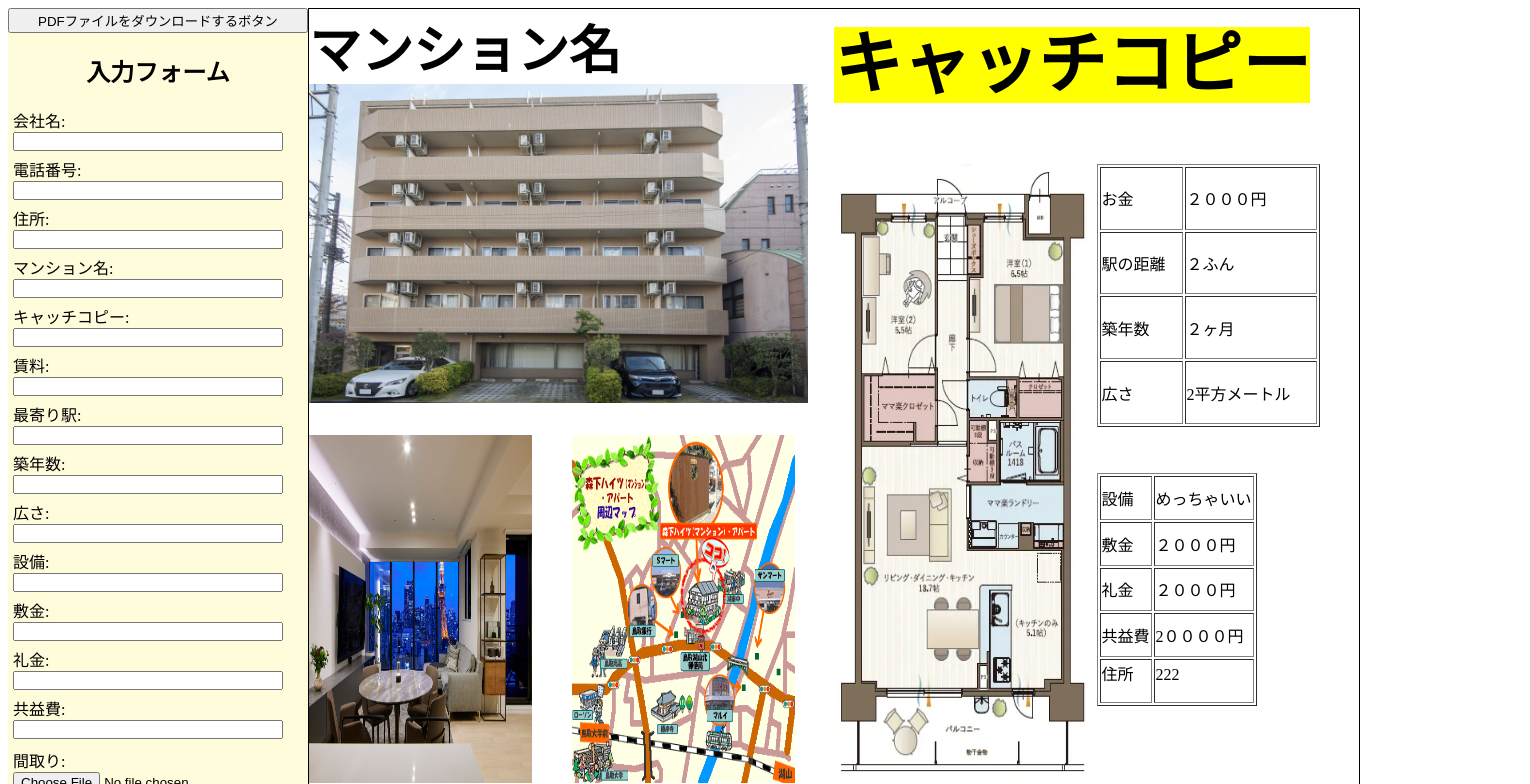
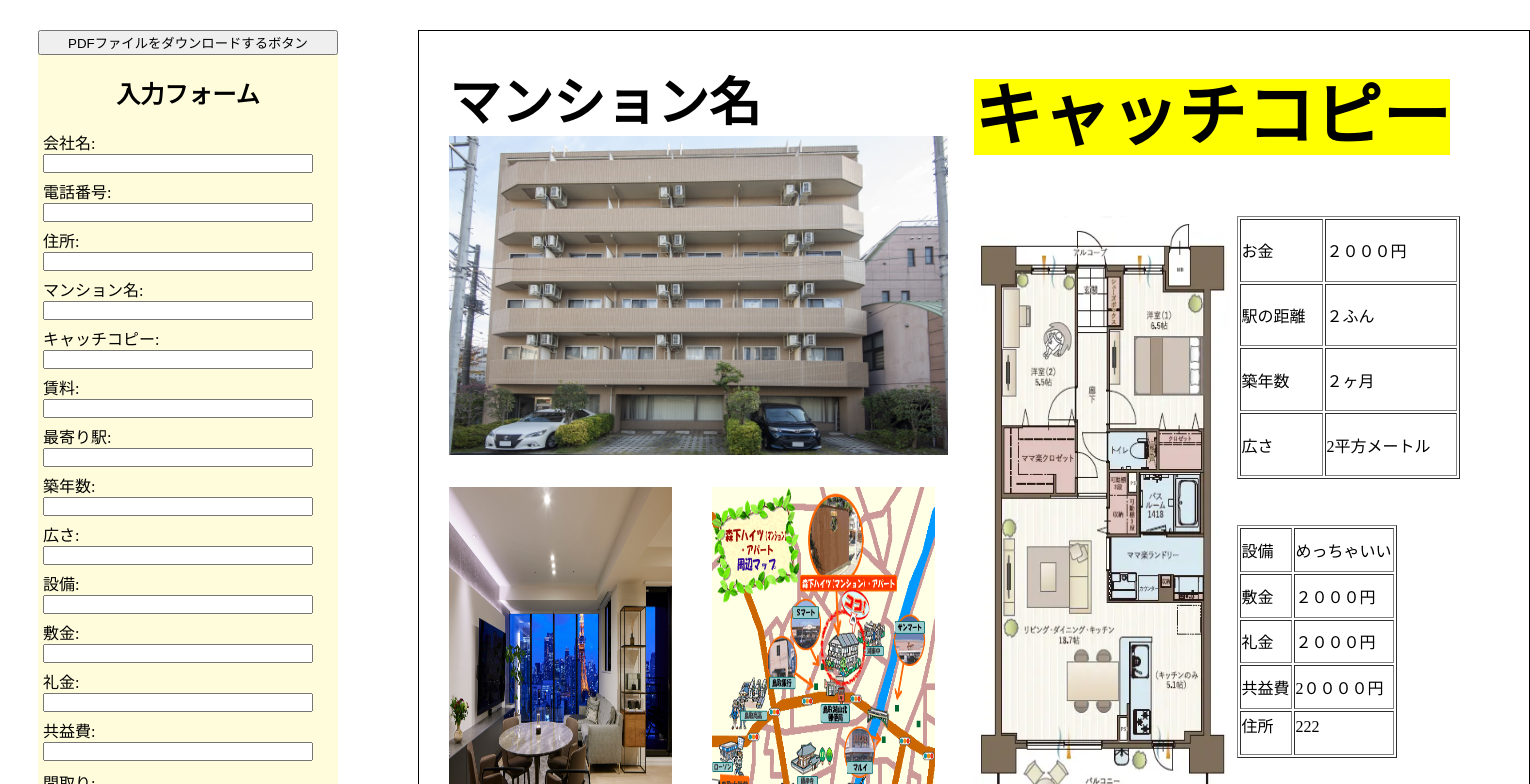
Before and after one commit to yukanakamura1226/3days-intern-private, a React (Vite) app: page / in a window 1280 px wide. Shown: the top 784 px of the page, 1530 px wide, since content can reach past the window. Built offline with nearby package versions, Linux system fonts and the light colour scheme.

Commit message:
fixed css3

```diff
--- a/src/App.css
+++ b/src/App.css
@@ -1,3 +1,4 @@
 .l-All {
     display: flex;
+    margin: 30px;
 }
--- a/src/Maisoku/Maisoku.css
+++ b/src/Maisoku/Maisoku.css
@@ -1,4 +1,6 @@
 .l-Maisoku {
     width: 1050px;
     height: 500px;
+    margin-left: 80px;
+    padding: 30px;
 }
```
